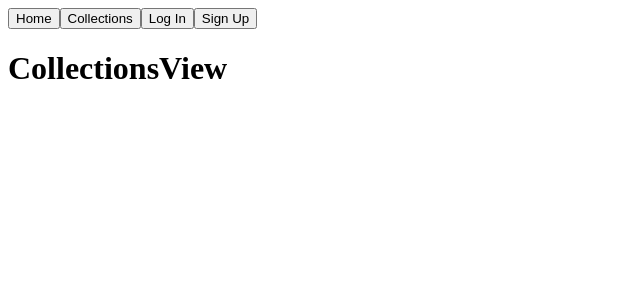
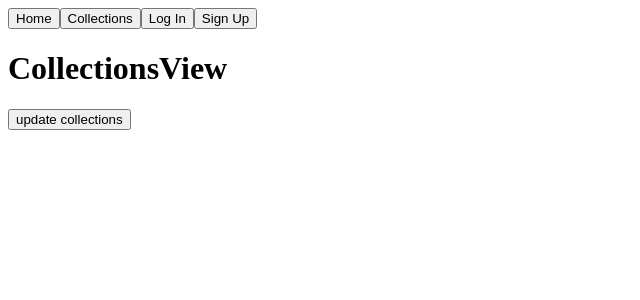
Before and after one commit to SquirtlePoke/giftly, a React app: page /collections in a window 1280 px wide. Shown: the top 300 px of the page, without its empty margins (0-640 px from the left). Built offline with nearby package versions, Linux system fonts and the light colour scheme; no server answers.

Commit message:
collectionsReducer; retrieve collections from server

```diff
--- a/src/client/components/App.js
+++ b/src/client/components/App.js
@@ -1,5 +1,5 @@
 import React from "react";
-import { BrowserRouter as Router, Routes, Route, useNavigate } from "react-router-dom";
+import { BrowserRouter as Router, Routes, Route } from "react-router-dom";
 
 import NavBar from "../components/NavBar.js";
 import HomeView from "../containers/HomeView.js";
--- a/src/client/containers/CollectionsView.js
+++ b/src/client/containers/CollectionsView.js
@@ -1,11 +1,31 @@
-import React from "react";
+import React, { useEffect } from "react";
+import { useDispatch, useSelector } from "react-redux";
 
-export default class CollectionView extends React.Component {
-  render() {
-    return (
-      <>
-        <h1>CollectionsView</h1>
-      </>
-    )
-  }
+import { update } from "../reducers/collectionsReducer.js";
+
+export default function CollectionsView() {
+  const { collections } = useSelector((state) => state.collections);
+  const dispatch = useDispatch();
+
+  // * On componentDidMount, GET the list of collections from the server for the current user
+  useEffect(() => {
+    fetch(`http://localhost:3000/collections?user_id=${""}`)
+    .then(serverResponse => serverResponse.json())
+    .then(responseJson => dispatch(update(responseJson)))
+    .catch(err => console.error(err));
+  }, [])
+
+  return (
+    <>
+      <h1>CollectionsView</h1>
+      <button
+        onClick={() => {
+          dispatch(update([{ name: "Collection 1", items_count: 20 },{ name: "Collection Two", items_count: 20 },{ name: "Third Collection", items_count: 20 }]));
+        }}
+      >
+        update collections
+      </button>
+      {collections?.map((collection) => collection.name) || ""}
+    </>
+  );
 };
--- a/src/client/containers/HomeView.js
+++ b/src/client/containers/HomeView.js
@@ -9,7 +9,7 @@ import {
 } from "../reducers/counterReducer.js";
 
 const HomeView = () => {
-  const { value } = useSelector((state) => state.counter);
+  const { value } = useSelector(state => state.counter);
   const dispatch = useDispatch();
   return (
     <>
--- /dev/null
+++ b/src/client/reducers/collectionsReducer.js
@@ -0,0 +1,17 @@
+import { createSlice } from "@reduxjs/toolkit"
+
+const collectionsSlice = createSlice({
+  name: "collections",
+  initialState: {
+    collections: [],
+  },
+  reducers: {
+    update: (state, action) => {
+      state.collections = action.payload;
+    },
+  },
+});
+
+export const { update } = collectionsSlice.actions;
+
+export default collectionsSlice.reducer;
--- a/src/client/store.js
+++ b/src/client/store.js
@@ -1,9 +1,11 @@
 import { configureStore } from "@reduxjs/toolkit";
 import counterReducer from "./reducers/counterReducer.js";
+import collectionsReducer from "./reducers/collectionsReducer.js";
 
 const store = configureStore({
   reducer: {
     counter: counterReducer,
+    collections: collectionsReducer,
   },
  });
 
```
